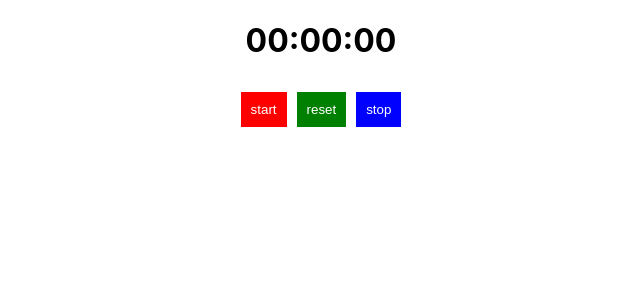
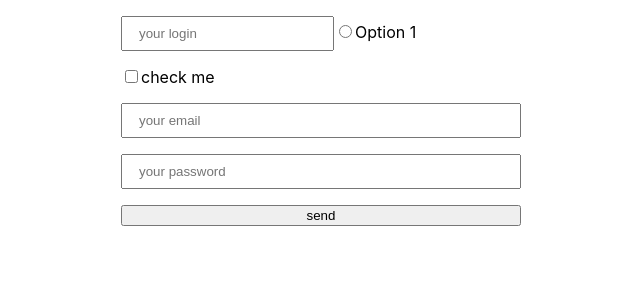
Before and after one commit to OksanaCoder/freshcode-react-start, a React (Create React App) app: page / in a window 1280 px wide. Shown: the top 300 px of the page, without its empty margins (319-959 px from the left). Built offline with nearby package versions, Linux system fonts and the light colour scheme.

Commit message:
add form validation

```diff
--- a/package.json
+++ b/package.json
@@ -6,6 +6,7 @@
     "@testing-library/jest-dom": "^5.17.0",
     "@testing-library/react": "^13.4.0",
     "@testing-library/user-event": "^13.5.0",
+    "classnames": "^2.3.2",
     "react": "^18.2.0",
     "react-dom": "^18.2.0",
     "react-scripts": "5.0.1",
--- a/src/App.js
+++ b/src/App.js
@@ -1,6 +1,6 @@
 import { Component } from "react";
 import "./App.css";
-import StopWatchTimeoutNew from "./components/StopWatchTimeoutNew";
+import SignInForm from "./components/SignInForm";
 
 class App extends Component {
   constructor(props) {
@@ -71,7 +71,9 @@ class App extends Component {
         />
 
         <CiaoList users={users} /> */}
-        <StopWatchTimeoutNew />
+        {/* <StopWatchTimeoutNew /> */}
+        {/* <ClickCount /> */}
+        <SignInForm />
       </>
     );
   }
--- /dev/null
+++ b/src/components/SignInForm/SignInForm.module.css
@@ -0,0 +1,18 @@
+.form{
+    display: flex;
+    flex-direction: column;
+
+    max-width: 400px;
+    margin: auto;
+  }
+  .form>*{
+    margin-top: 1rem;
+  }
+
+  .input{
+    padding: 0.5rem 1rem;
+  }
+
+  .invalid{
+    background-color:  rgba(255, 0, 0, 0.427);
+  }
--- /dev/null
+++ b/src/components/SignInForm/index.jsx
@@ -0,0 +1,120 @@
+import React, { Component } from "react";
+import cx from "classnames";
+import styles from "./SignInForm.module.css";
+const initialValues = {
+  email: "",
+  password: "",
+  login: "",
+  emailValid: true,
+  passwordValid: true,
+  loginValid: true,
+  check: false,
+  selectedOption: "option 1"
+};
+
+class SignInForm extends Component {
+  constructor(props) {
+    super(props);
+    this.state = { ...initialValues };
+  }
+
+  handleForm = (event) => {
+    event.preventDefault();
+    console.log(event.target.email.value);
+    console.log(event.target.password.value);
+    //event.target.reset();
+    this.setState({ ...initialValues });
+  };
+
+  handleInput = ({ target: { name, value } }) => {
+    this.setState({
+      [name]: value,
+      [`${name}Valid`]: value.includes(" ") === false
+    });
+  };
+
+  handleCheckbox = ({ target: { name, checked } }) => {
+    this.setState({ [name]: checked });
+  };
+  handleOptionChange = (event) => {
+    // When a radio option is selected, update the state
+    this.setState({
+      selectedOption: event.target.value
+    });
+  };
+
+  render() {
+    const {
+      check,
+      email,
+      password,
+      emailValid,
+      passwordValid,
+      login,
+      loginValid,
+      selectedOption
+    } = this.state;
+
+    const classesEmail = cx(styles.input, { [styles.invalid]: !emailValid });
+    const classesPassword = cx(styles.input, {
+      [styles.invalid]: !passwordValid
+    });
+    const classesLogin = cx(styles.input, { [styles.invalid]: !loginValid });
+    return (
+      <form className={styles.form} onSubmit={this.handleForm}>
+        <div>
+          <label>
+            <input
+              className={classesLogin}
+              value={login}
+              onChange={this.handleInput}
+              type="login"
+              name="login"
+              placeholder="your login"
+            />
+          </label>
+
+          <label>
+            <input
+              type="radio"
+              name="radioGroup" // Group name for radio buttons
+              value="option1"
+              checked={selectedOption === "option1"} // Controlled by the component's state
+              onChange={this.handleOptionChange} // Handle radio option changes
+            />
+            Option 1
+          </label>
+        </div>
+        <label>
+          <input
+            onChange={this.handleCheckbox}
+            checked={check}
+            type="checkbox"
+            name="check"
+            placeholder="your email"
+          />
+          check me
+        </label>
+        <input
+          className={classesEmail}
+          value={email}
+          onChange={this.handleInput}
+          type="email"
+          name="email"
+          placeholder="your email"
+        />
+        <input
+          className={classesPassword}
+          value={password}
+          onChange={this.handleInput}
+          type="password"
+          name="password"
+          placeholder="your password"
+        />
+        <button type="submit">send</button>
+      </form>
+    );
+  }
+}
+
+export default SignInForm;
--- a/src/components/StopWatchTimeoutNew/index.jsx
+++ b/src/components/StopWatchTimeoutNew/index.jsx
@@ -42,9 +42,8 @@ class StopWatchTimeoutNew extends Component {
   componentDidMount = () => {
     // this.start();
   };
-  componentDidUpdate = () => {
-    this.start();
-  };
+
+  componentDidUpdate(prevProps, prevState) {}
   render() {
     const { time } = this.state;
     return (
```
Also changed, not shown: src/components/ClickCount/index.jsx (added, +52 -0 lines), 1 other file (tests, documents, lock files or other folders).
